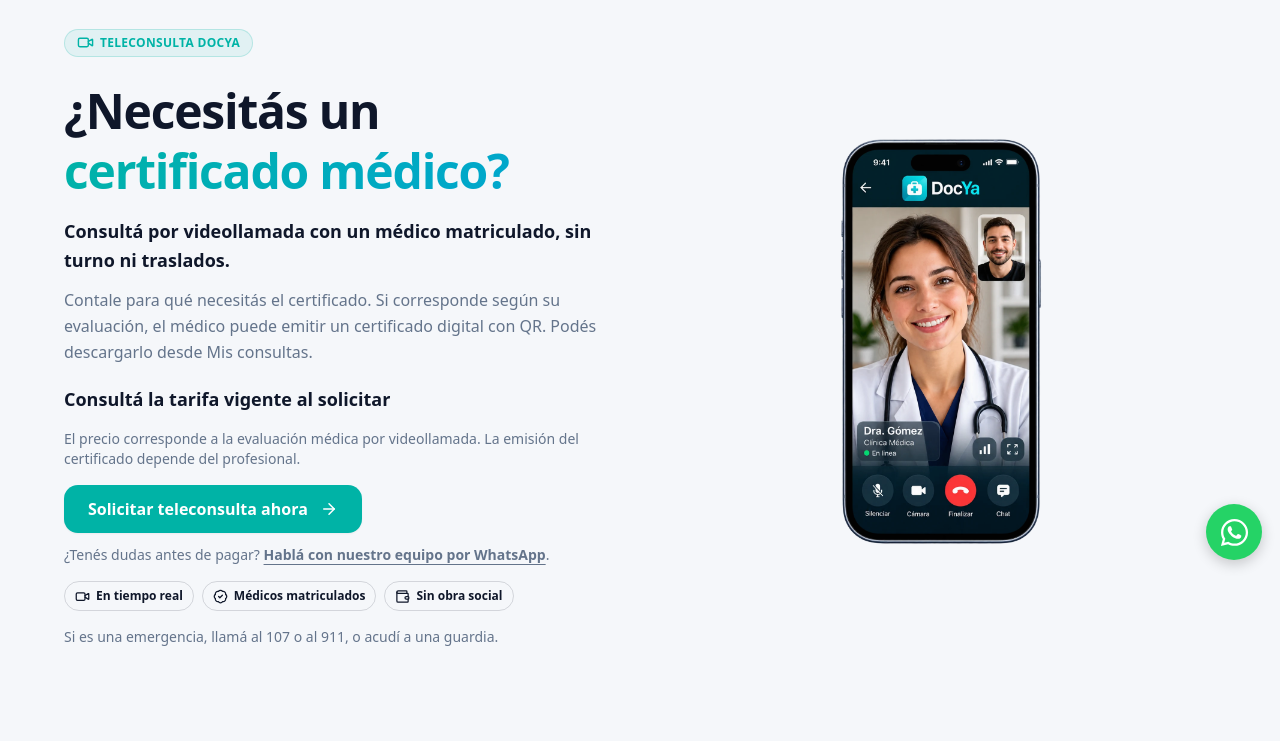
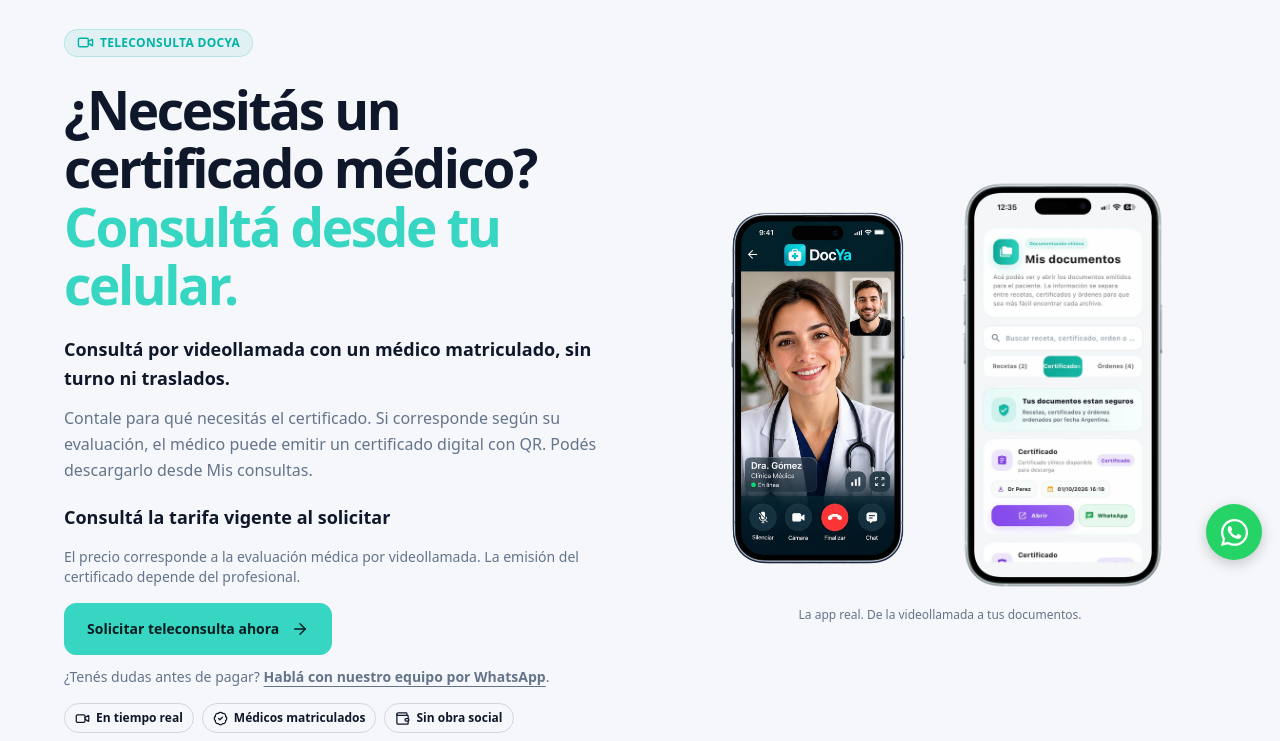
Before and after one commit to facu1391/DocYA, a Next.js app: page /certificados in a window 1280 px wide. Shown: the part 220-961 px from the top of the page. Built offline with nearby package versions, Linux system fonts and the light colour scheme; no server answers.

Commit message:
feat: rediseñar landing de certificados

```diff
--- a/src/app/teleconsulta-ads/TeleconsultaAds.tsx
+++ b/src/app/teleconsulta-ads/TeleconsultaAds.tsx
@@ -1,6 +1,7 @@
 "use client";
 
 import Image from "next/image";
+import homeStyles from "@/components/landing-public/nueva-landing/home-conversion.module.css";
 import Link from "next/link";
 import { useEffect, useRef, useState } from "react";
 import { ArrowRight, BadgeCheck, ClipboardList, FileCheck, FolderOpen, Pill, Video, Wallet } from "lucide-react";
@@ -92,7 +93,7 @@ export default function TeleconsultaAds({ certificados = false }: { certificados
     minimumFractionDigits: 0,
   }).format(price);
   const requestButton = (
-    <Link href="/pedir?intencion=teleconsulta" onClick={recordClick} className="btn-primary inline-flex min-h-12 w-full items-center justify-center gap-3 rounded-xl px-6 font-semibold sm:w-auto">
+    <Link href="/pedir?intencion=teleconsulta" onClick={recordClick} className={certificados ? homeStyles.homeButton + " w-full sm:w-auto" : "btn-primary inline-flex min-h-12 w-full items-center justify-center gap-3 rounded-xl px-6 font-semibold sm:w-auto"}>
       Solicitar teleconsulta ahora <ArrowRight size={18} aria-hidden="true" />
     </Link>
   );
@@ -100,8 +101,8 @@ export default function TeleconsultaAds({ certificados = false }: { certificados
   return <div className="mx-auto grid w-full max-w-[1200px] items-center gap-8 px-5 pb-32 pt-8 sm:px-6 md:grid-cols-2 md:gap-12 md:py-16">
     <div className="order-1 md:col-start-1 md:row-start-1">
       <p className="badge-trusted mb-6 w-fit"><Video size={17} aria-hidden="true" /> Teleconsulta DocYa</p>
-      <h1 className="mb-4 text-4xl font-bold leading-tight tracking-tight md:text-5xl">
-        {certificados ? <>¿Necesitás un <span className="highlight-text">certificado médico?</span></> : <>Hablá con un médico online, <span className="highlight-text">sin turno.</span></>}
+      <h1 className={certificados ? "mb-5 text-[clamp(2.35rem,4.15vw,3.625rem)] font-semibold leading-[1.1] tracking-[-0.045em]" : "mb-4 text-4xl font-bold leading-tight tracking-tight md:text-5xl"}>
+        {certificados ? <>¿Necesitás un certificado médico?<br /><span className="text-[#36d6c2]">Consultá desde tu celular.</span></> : <>Hablá con un médico online, <span className="highlight-text">sin turno.</span></>}
       </h1>
       <p className="mb-3 text-lg font-semibold leading-relaxed">
         {certificados ? "Consultá por videollamada con un médico matriculado, sin turno ni traslados." : "Solicitá una videollamada desde tu celular. DocYa busca un médico matriculado disponible en ese momento."}
@@ -125,13 +126,24 @@ export default function TeleconsultaAds({ certificados = false }: { certificados
       </ul>
       <p className="mt-4 text-sm text-text-muted">Si es una emergencia, llamá al 107 o al 911, o acudí a una guardia.</p>
     </div>
-    <Image src="/how/teleconsulta.webp" alt="Videollamada médica en DocYa" width={580} height={580} sizes="(min-width: 1200px) 550px, (min-width: 768px) 50vw, 85vw" className="order-4 mx-auto h-auto max-h-[440px] w-full object-contain md:order-2 md:col-start-2 md:row-start-1" />
+    {certificados ? (
+      <figure className="order-4 mx-auto grid w-full max-w-[480px] grid-cols-2 items-center gap-3 md:col-start-2 md:row-start-1">
+        <Image src="/how/teleconsulta.webp" alt="Videollamada médica en DocYa" width={580} height={580} sizes="(min-width: 768px) 240px, 45vw" className="h-auto w-full object-contain" />
+        <Image src="/how/documentos-medicos.webp" alt="Pantalla de documentos médicos en DocYa" width={520} height={1024} sizes="(min-width: 768px) 240px, 45vw" className="h-auto max-h-[420px] w-full object-contain" />
+        <figcaption className="col-span-2 text-center text-xs text-text-muted">La app real. De la videollamada a tus documentos.</figcaption>
+      </figure>
+    ) : <Image src="/how/teleconsulta.webp" alt="Videollamada médica en DocYa" width={580} height={580} sizes="(min-width: 1200px) 550px, (min-width: 768px) 50vw, 85vw" className="order-4 mx-auto h-auto max-h-[440px] w-full object-contain md:order-2 md:col-start-2 md:row-start-1" />}
     {certificados && <section className="order-2 rounded-2xl border border-current/15 bg-current/5 p-5 md:col-span-2" aria-labelledby="cert-confianza">
-      <h2 id="cert-confianza" className="mb-4 text-2xl font-semibold">Quién te atiende y cómo verificarlo</h2>
+      <h2 id="cert-confianza" className="mb-4 text-2xl font-semibold">Atención con médicos verificados</h2>
       <div className="grid gap-4 sm:grid-cols-2">
         <div><h3 className="font-semibold">Médicos con matrícula verificada en SISA</h3><p className="mt-1 text-sm text-text-muted">DocYa verifica la matrícula de los médicos que te atienden.</p></div>
         <div><h3 className="font-semibold">Registro de DocYa</h3><p className="mt-1 text-sm text-text-muted">DocYa informa su inscripción ante el Ministerio de Salud de la Nación con el ID 0259.</p><Link className="mt-2 inline-block text-sm underline underline-offset-4" href="/como-funciona">Conocé cómo funciona DocYa</Link></div>
       </div>
+      <details className="mt-5 border-t border-current/15 pt-4 text-sm">
+        <summary className="cursor-pointer font-semibold">¿Qué exige la normativa para el reposo laboral?</summary>
+        <p className="mt-2 text-text-muted">El artículo 210 de la Ley de Contrato de Trabajo, modificado por la Ley 27.802 y reglamentado por el Decreto 407/2026, prevé la emisión electrónica por plataformas registradas en ReNaPDiS y la firma de profesionales habilitados en REFEPS para las prescripciones que indican reposo laboral.</p>
+        <a className="mt-2 inline-block underline underline-offset-4" href="https://www.argentina.gob.ar/normativa/nacional/decreto-407-2026-426270/texto" target="_blank" rel="noopener noreferrer">Consultar la normativa oficial</a>
+      </details>
     </section>}
     <section className="order-2 md:order-3 md:col-span-2" aria-labelledby="ads-beneficios">
       <h2 id="ads-beneficios" className="mb-4 text-2xl font-semibold">Qué podés resolver en una teleconsulta</h2>
```
